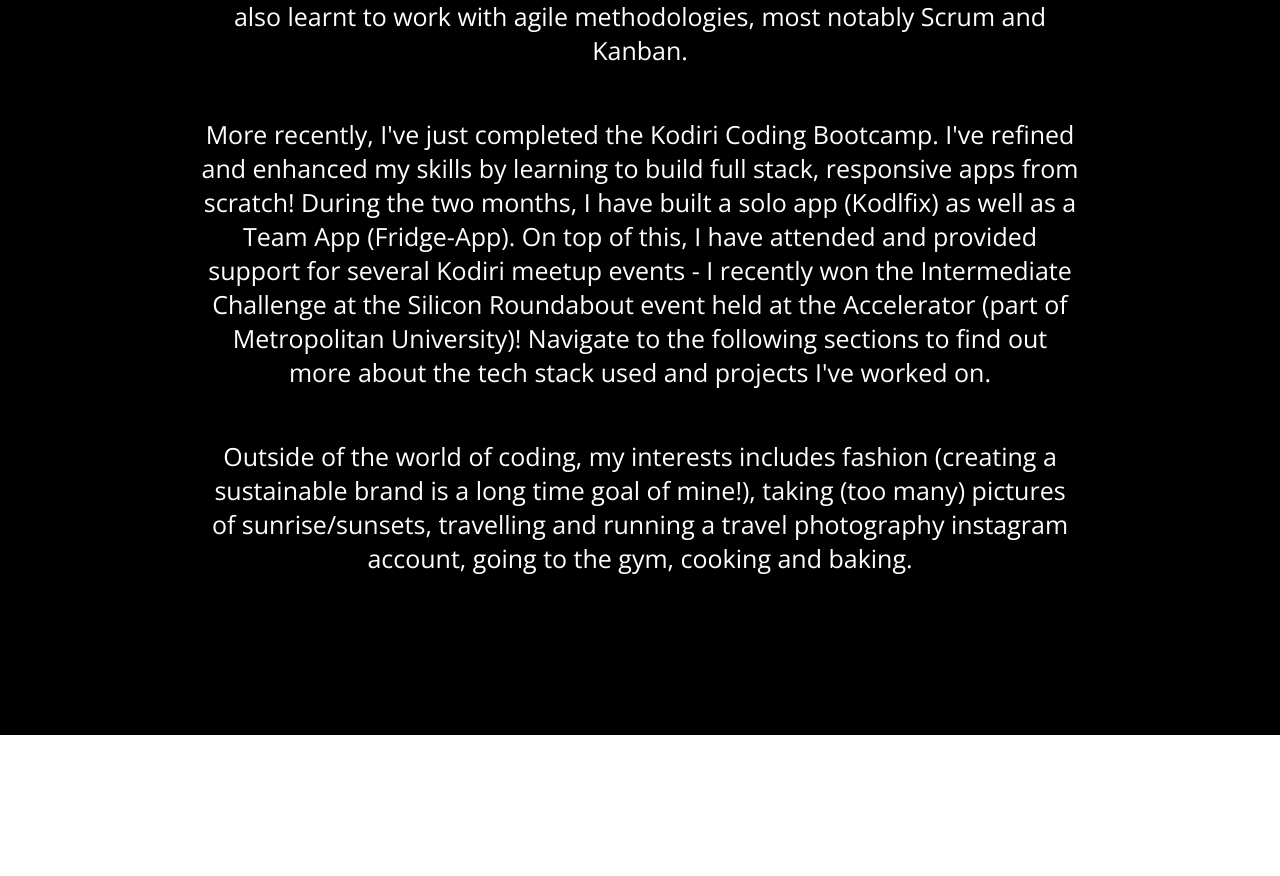
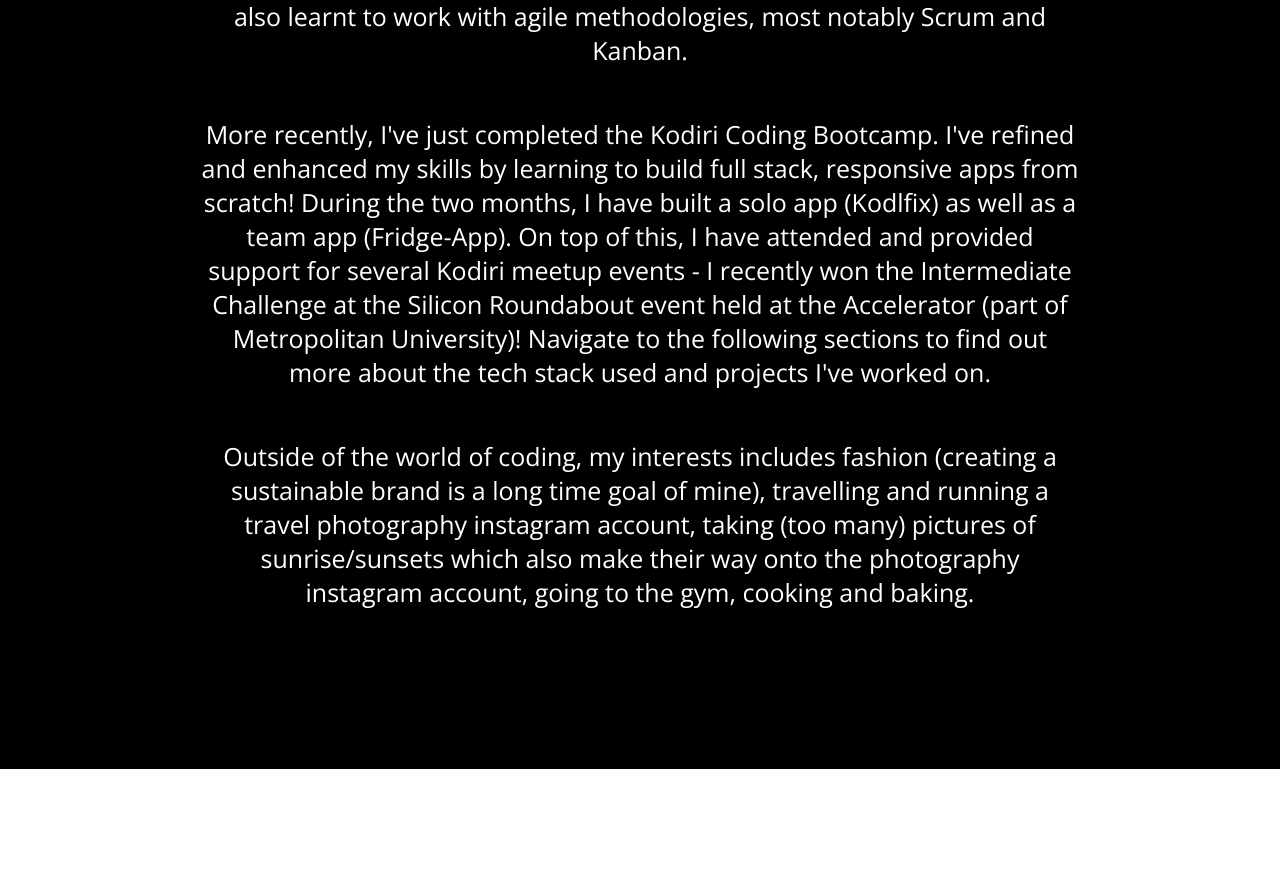
Before and after one commit to smellyung/kellys-portfolio, a React (Create React App) app: page / in a window 1280 px wide. Shown: the part 1846-2722 px from the top of the page. Built offline with nearby package versions, Linux system fonts and the light colour scheme; a web font is replaced by a local one.

Commit message:
fix capitilisation and interests outside of code

```diff
--- a/src/components/About.js
+++ b/src/components/About.js
@@ -18,14 +18,15 @@
           </p>
           <p>
             More recently, I've just completed the Kodiri Coding Bootcamp. I've refined and enhanced my skills by learning to build full stack, responsive apps from scratch!
-            During the two months, I have built a solo app (Kodlfix) as well as a Team App (Fridge-App).
+            During the two months, I have built a solo app (Kodlfix) as well as a team app (Fridge-App).
             On top of this, I have attended and provided support for several Kodiri meetup events -
             I recently won the Intermediate Challenge at the Silicon Roundabout event held at the Accelerator (part of Metropolitan University)!
             Navigate to the following sections to find out more about the tech stack used and projects I've worked on.
           </p>
           <p>
-            Outside of the world of coding, my interests includes fashion (creating a sustainable brand is a long time goal of mine!),
-            taking (too many) pictures of sunrise/sunsets, travelling and running a travel photography instagram account, going to the gym, cooking and baking.
+            Outside of the world of coding, my interests includes fashion (creating a sustainable brand is a long time goal of mine),
+            travelling and running a travel photography instagram account, taking (too many) pictures of sunrise/sunsets
+            which also make their way onto the photography instagram account, going to the gym, cooking and baking.
           </p>
         </div>
     );
```
